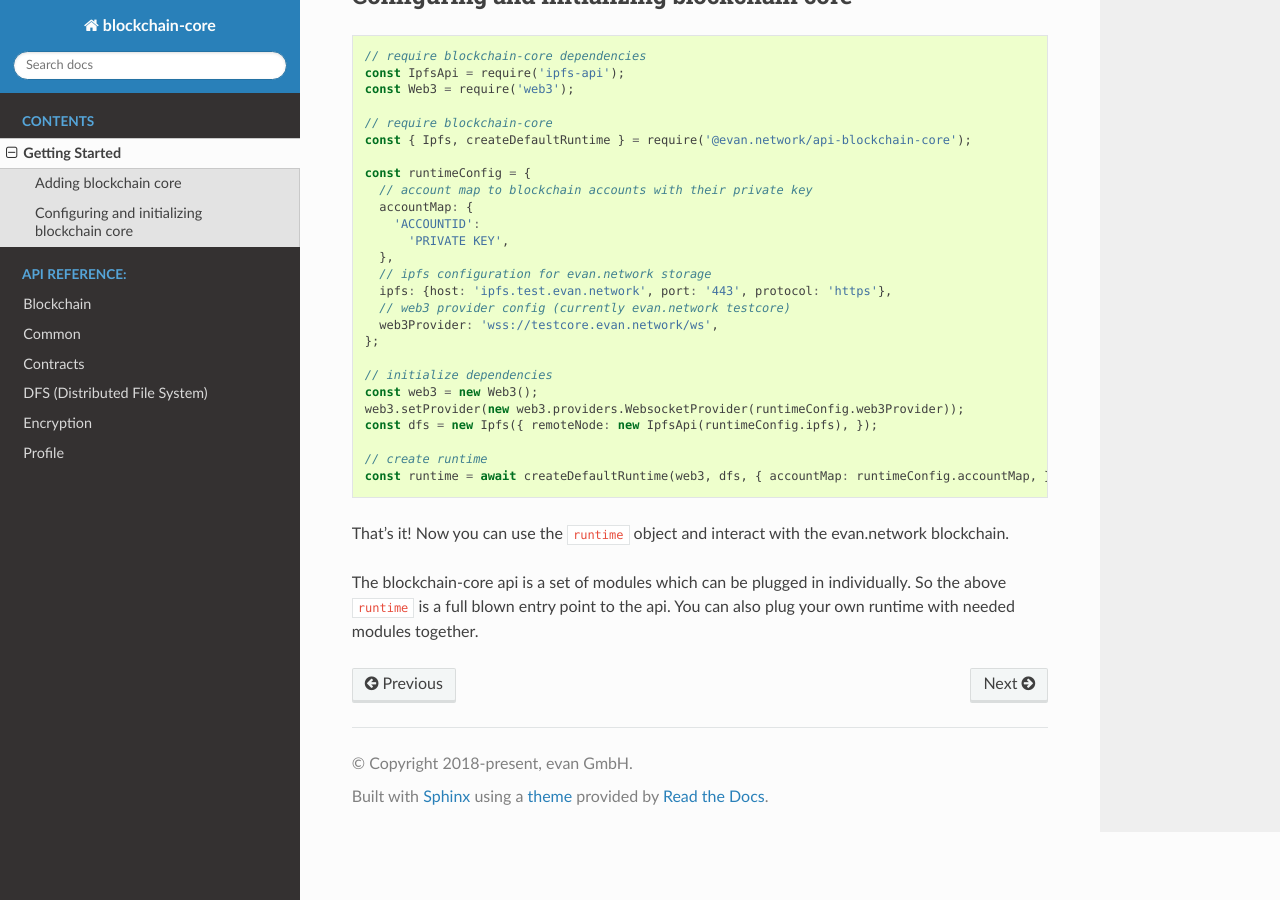
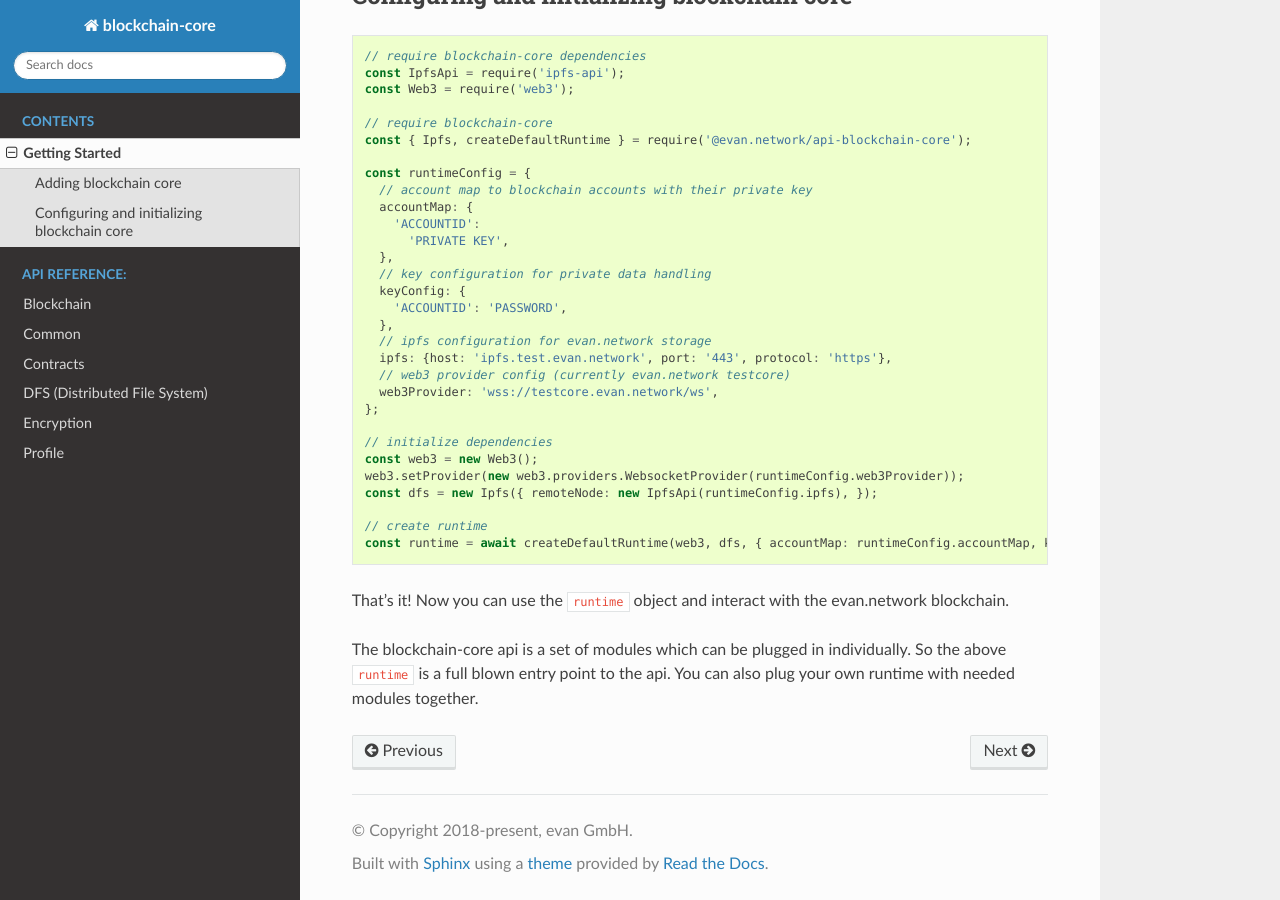
Before and after one commit to evannetwork/api-blockchain-core, a Sphinx documentation site: the page built from docs/getting-started.rst, in a window 1280 px wide and 900 px high, scrolled down 694 px. Built offline with Sphinx 7.4.7 and the Read the Docs theme 2.0.0, drawn with Linux system fonts in a browser that asks for light colours; pages that are not in the unit, such as notebooks, are missing from menus.

Commit message:
docs update

```diff
--- a/docs/getting-started.rst
+++ b/docs/getting-started.rst
@@ -41,6 +41,10 @@ Configuring and initializing blockchain core
         'ACCOUNTID':
           'PRIVATE KEY',
       },
+      // key configuration for private data handling
+      keyConfig: {
+        'ACCOUNTID': 'PASSWORD',
+      },
       // ipfs configuration for evan.network storage
       ipfs: {host: 'ipfs.test.evan.network', port: '443', protocol: 'https'},
       // web3 provider config (currently evan.network testcore)
@@ -53,7 +57,7 @@ Configuring and initializing blockchain core
     const dfs = new Ipfs({ remoteNode: new IpfsApi(runtimeConfig.ipfs), });
 
     // create runtime
-    const runtime = await createDefaultRuntime(web3, dfs, { accountMap: runtimeConfig.accountMap, });
+    const runtime = await createDefaultRuntime(web3, dfs, { accountMap: runtimeConfig.accountMap, keyConfig: runtimeConfig.keyConfig });
 
 That's it! Now you can use the ``runtime`` object and interact with the evan.network blockchain.
 
```
